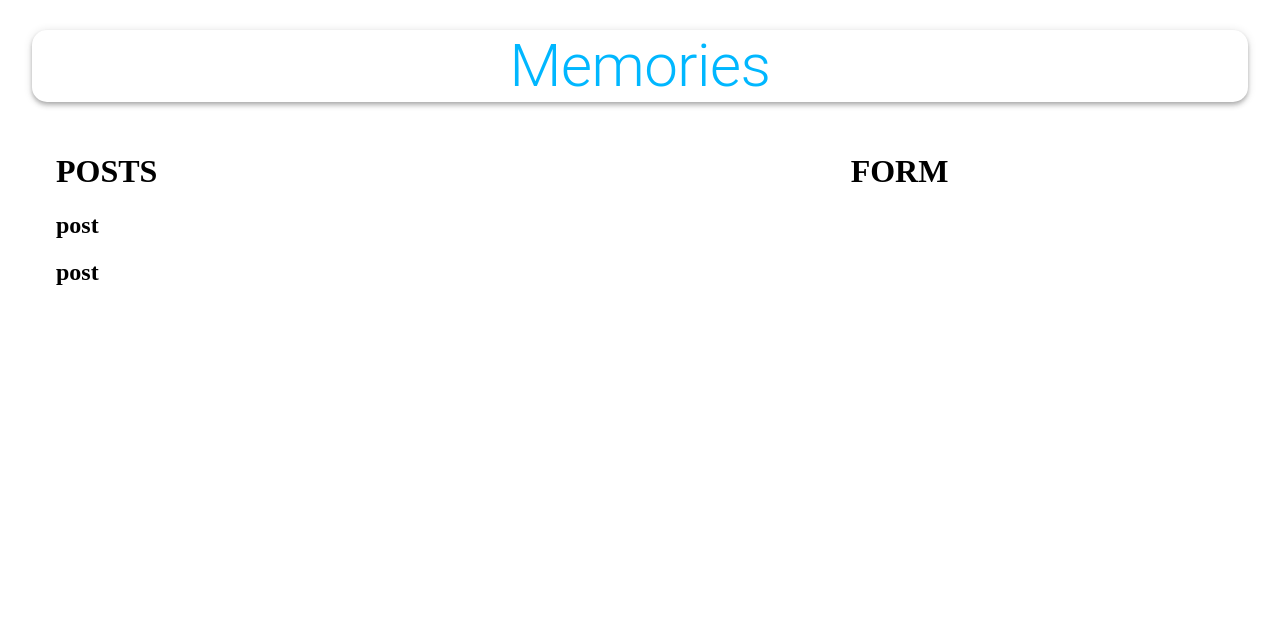
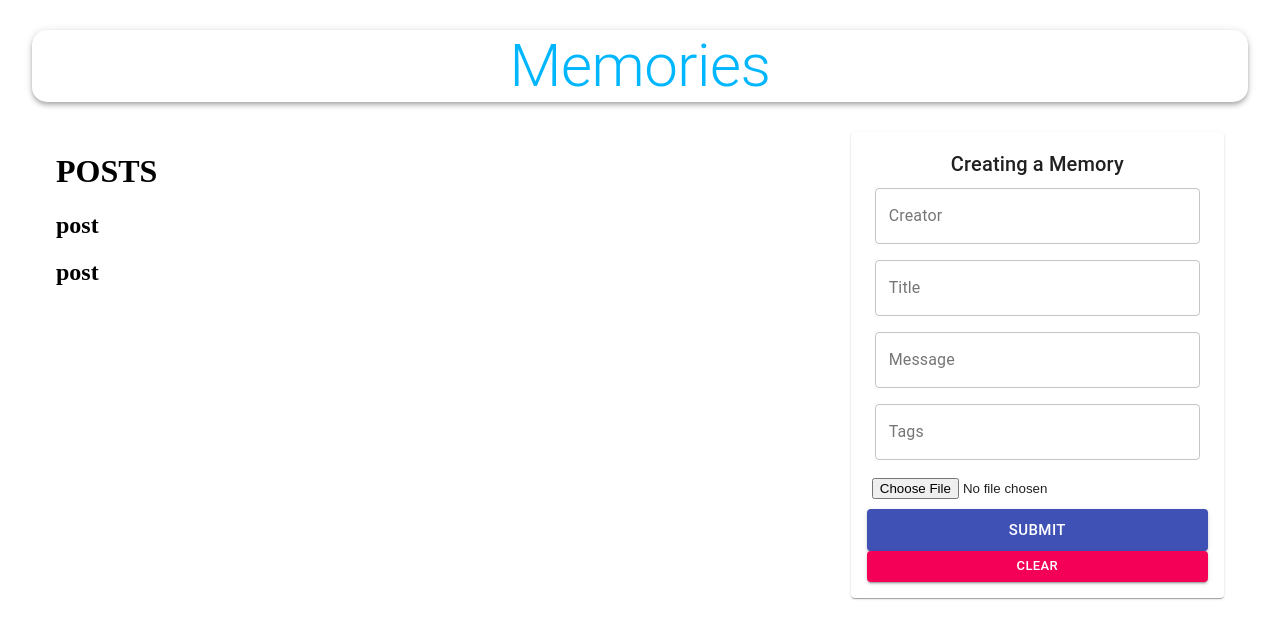
Before and after one commit to Laika-Beats/mern-memories, a React (Create React App) app in the folder client/: page / in a window 1280 px wide. Shown: the top 638 px of the page. Built offline with nearby package versions, Linux system fonts and the light colour scheme; no server answers.

Commit message:
form submit front connected to back

```diff
--- a/client/package.json
+++ b/client/package.json
@@ -2,6 +2,7 @@
   "name": "client",
   "version": "0.1.0",
   "private": true,
+  "proxy": "http://localhost:5000",
   "dependencies": {
     "@material-ui/core": "^4.11.3",
     "@testing-library/jest-dom": "^5.11.9",
--- a/client/src/App.js
+++ b/client/src/App.js
@@ -11,7 +11,7 @@
   const dispatch = useDispatch();
 
   useEffect(() => {
-    dispatch(getPosts);
+    dispatch(getPosts());
   }, [dispatch]);
   return (
     <Container maxwidth="lg">
--- a/client/src/actions/posts.js
+++ b/client/src/actions/posts.js
@@ -8,3 +8,12 @@
     console.log(error.message);
   }
 };
+
+export const createPost = (post) => async (dispatch) => {
+  try {
+    const { data } = await api.createPost(post);
+    dispatch({ type: "CREATE", payload: data });
+  } catch (error) {
+    console.log(error.message);
+  }
+};
--- a/client/src/api/index.js
+++ b/client/src/api/index.js
@@ -3,3 +3,4 @@
 const url = "http://localhost:5000/posts";
 
 export const fetchPosts = () => axios.get(url);
+export const createPost = (newPost) => axios.post(url, newPost);
--- a/client/src/components/Form/Form.js
+++ b/client/src/components/Form/Form.js
@@ -1,12 +1,105 @@
-import React from "react";
+import React, { useState } from "react";
+import { TextField, Button, Typography, Paper } from "@material-ui/core";
+import FileBase from "react-file-base64";
+import { useDispatch } from "react-redux";
+import { createPost } from "../../actions/posts";
 import useStyles from "./styles";
+import styles from "./styles";
 
 function Form() {
+  const [postData, setPostData] = useState({
+    creator: "",
+    title: "",
+    message: "",
+    tags: "",
+    selectedFile: "",
+  });
   const classes = useStyles();
+  const dispatch = useDispatch();
+
+  const handleSubmit = (e) => {
+    e.preventDefault();
+
+    dispatch(createPost(postData));
+  };
+  const clear = () => {
+    console.log("TEST");
+  };
   return (
-    <div>
-      <h1>FORM</h1>
-    </div>
+    <Paper className={classes.paper}>
+      <form
+        autoComplete="off"
+        noValidate
+        className={`${classes.root} ${classes.form}`}
+        onSubmit={handleSubmit}
+      >
+        <Typography variant="h6">Creating a Memory</Typography>
+        <TextField
+          name="creator"
+          variant="outlined"
+          label="Creator"
+          fullWidth
+          value={postData.creator}
+          onChange={(e) =>
+            setPostData({ ...postData, creator: e.target.value })
+          }
+        />
+        <TextField
+          name="title"
+          variant="outlined"
+          label="Title"
+          fullWidth
+          value={postData.title}
+          onChange={(e) => setPostData({ ...postData, title: e.target.value })}
+        />
+        <TextField
+          name="message"
+          variant="outlined"
+          label="Message"
+          fullWidth
+          value={postData.message}
+          onChange={(e) =>
+            setPostData({ ...postData, message: e.target.value })
+          }
+        />
+        <TextField
+          name="tags"
+          variant="outlined"
+          label="Tags"
+          fullWidth
+          value={postData.tags}
+          onChange={(e) => setPostData({ ...postData, tags: e.target.value })}
+        />
+        <div className={classes.fileInput}>
+          <FileBase
+            type="file"
+            multiple={false}
+            onDOne={({ base64 }) =>
+              setPostData({ ...postData, selectedFile: base64 })
+            }
+          />
+        </div>
+        <Button
+          className={styles.buttonSubmit}
+          variant="contained"
+          color="primary"
+          size="large"
+          type="submit"
+          fullWidth
+        >
+          Submit
+        </Button>
+        <Button
+          variant="contained"
+          color="secondary"
+          size="small"
+          onClick={clear}
+          fullWidth
+        >
+          Clear
+        </Button>
+      </form>
+    </Paper>
   );
 }
 
--- a/client/src/components/Posts/Posts.js
+++ b/client/src/components/Posts/Posts.js
@@ -1,9 +1,12 @@
 import React from "react";
+import { useSelector } from "react-redux";
 import Post from "./Post/Post";
 import useStyles from "./styles";
 
 function Posts() {
+  const posts = useSelector((state) => state.posts);
   const classes = useStyles();
+  console.log(posts);
   return (
     <div>
       <h1>POSTS</h1>
--- a/client/src/reducers/posts.js
+++ b/client/src/reducers/posts.js
@@ -3,9 +3,9 @@
 export default (posts = [], action) => {
   switch (action.type) {
     case "FETCH_ALL":
-    // return state;
+      return action.payload;
     case "CREATE":
-      return posts;
+      return [...posts, action.payload];
     default:
       return posts;
   }
```
Also changed, not shown: 1 other file (tests, documents, lock files or other folders).
